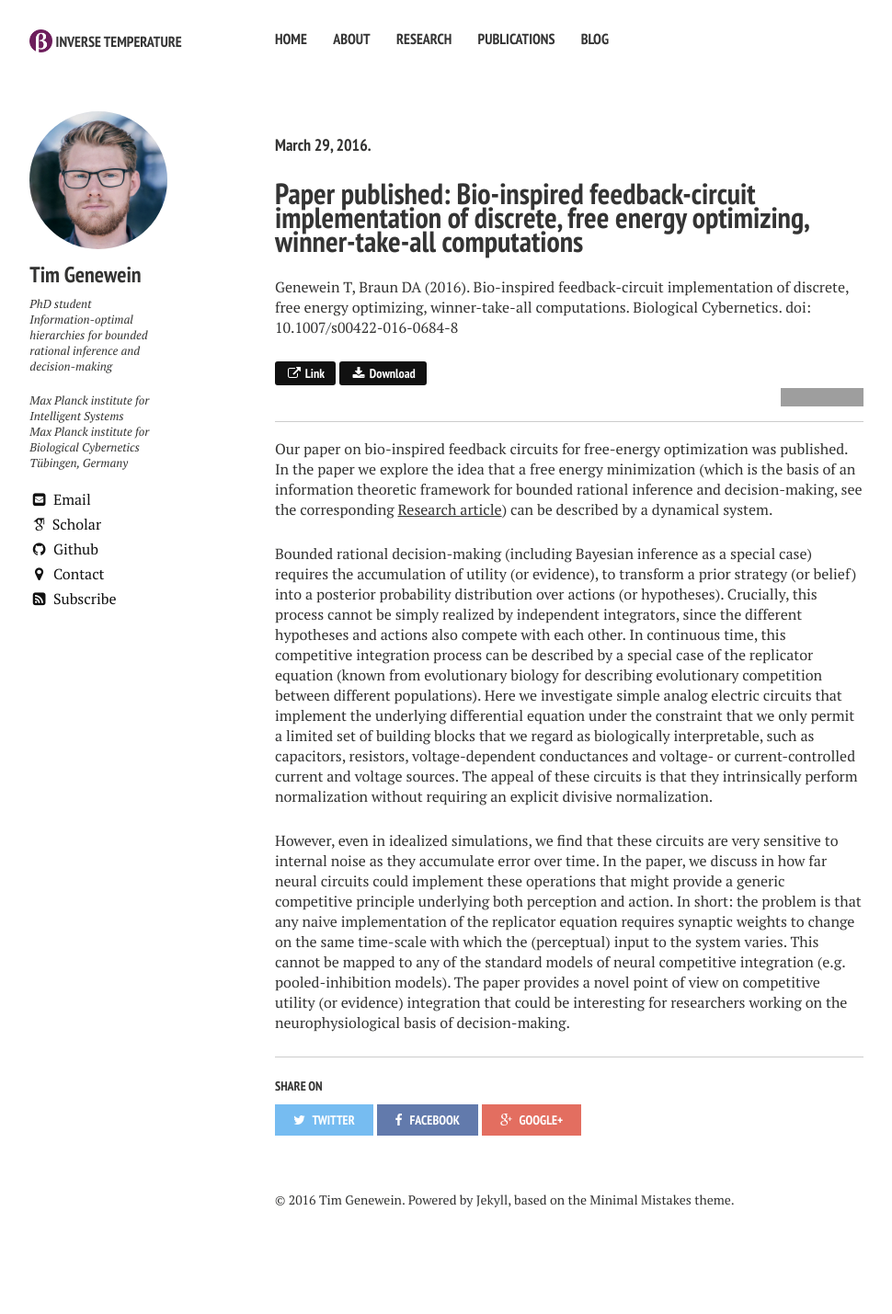
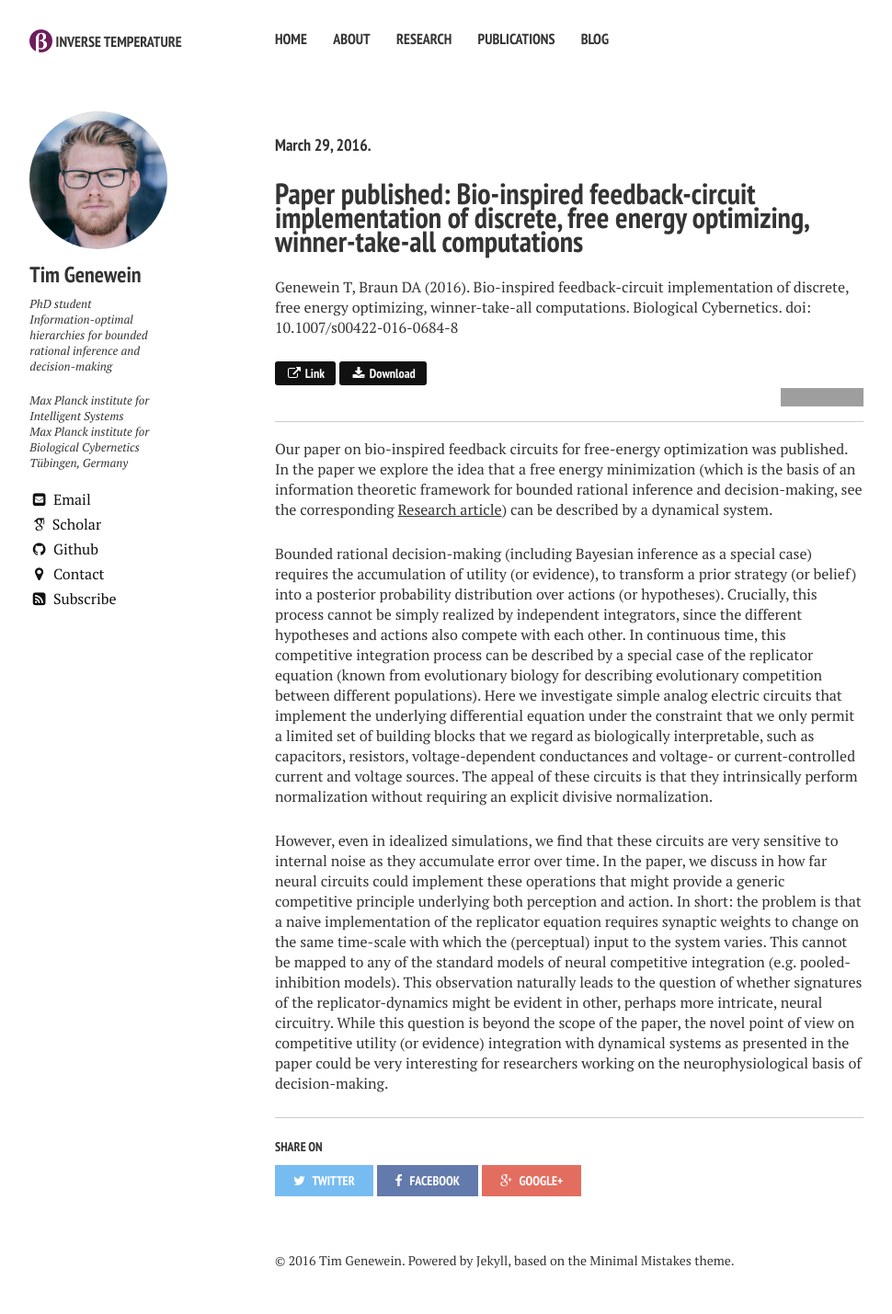
Before and after one commit to tgenewein/tgenewein.github.io, a Jekyll site: the page built from _posts/2016-03-29-Paper-FreeEnergyCircuits.md, in a window 1280 px wide. Shown: the whole page at 92% size, without its empty margins (21-991 px from the left). Built offline with Jekyll 4.4.1, drawn with Linux system fonts in a browser that asks for light colours; nearby versions of some CDN libraries; some web fonts are replaced; comment, search, counter and statistics services are not loaded; before the commit the page ends 1363 px from its top, so only the background shows below that; grey boxes are pictures that could not be loaded.

Commit message:
Update 2016-03-29-Paper-FreeEnergyCircuits.md

```diff
--- a/_posts/2016-03-29-Paper-FreeEnergyCircuits.md
+++ b/_posts/2016-03-29-Paper-FreeEnergyCircuits.md
@@ -17,4 +17,4 @@ Our paper on bio-inspired feedback circuits for free-energy optimization was pub
 
 Bounded rational decision-making (including Bayesian inference as a special case) requires the accumulation of utility (or evidence), to transform a prior strategy (or belief) into a posterior probability distribution over actions (or hypotheses). Crucially, this process cannot be simply realized by independent integrators, since the different hypotheses and actions also compete with each other. In continuous time, this competitive integration process can be described by a special case of the replicator equation (known from evolutionary biology for describing evolutionary competition between different populations). Here we investigate simple analog electric circuits that implement the underlying differential equation under the constraint that we only permit a limited set of building blocks that we regard as biologically interpretable, such as capacitors, resistors, voltage-dependent conductances and voltage- or current-controlled current and voltage sources. The appeal of these circuits is that they intrinsically perform normalization without requiring an explicit divisive normalization.
 
-However, even in idealized simulations, we find that these circuits are very sensitive to internal noise as they accumulate error over time. In the paper, we discuss in how far neural circuits could implement these operations that might provide a generic competitive principle underlying both perception and action. In short: the problem is that any naive implementation of the replicator equation requires synaptic weights to change on the same time-scale with which the (perceptual) input to the system varies. This cannot be mapped to any of the standard models of neural competitive integration (e.g. pooled-inhibition models). The paper provides a novel point of view on competitive utility (or evidence) integration that could be interesting for researchers working on the neurophysiological basis of decision-making.
+However, even in idealized simulations, we find that these circuits are very sensitive to internal noise as they accumulate error over time. In the paper, we discuss in how far neural circuits could implement these operations that might provide a generic competitive principle underlying both perception and action. In short: the problem is that a naive implementation of the replicator equation requires synaptic weights to change on the same time-scale with which the (perceptual) input to the system varies. This cannot be mapped to any of the standard models of neural competitive integration (e.g. pooled-inhibition models). This observation naturally leads to the question of whether signatures of the replicator-dynamics might be evident in other, perhaps more intricate, neural circuitry. While this question is beyond the scope of the paper, the novel point of view on competitive utility (or evidence) integration with dynamical systems as presented in the paper could be very interesting for researchers working on the neurophysiological basis of decision-making.
```
